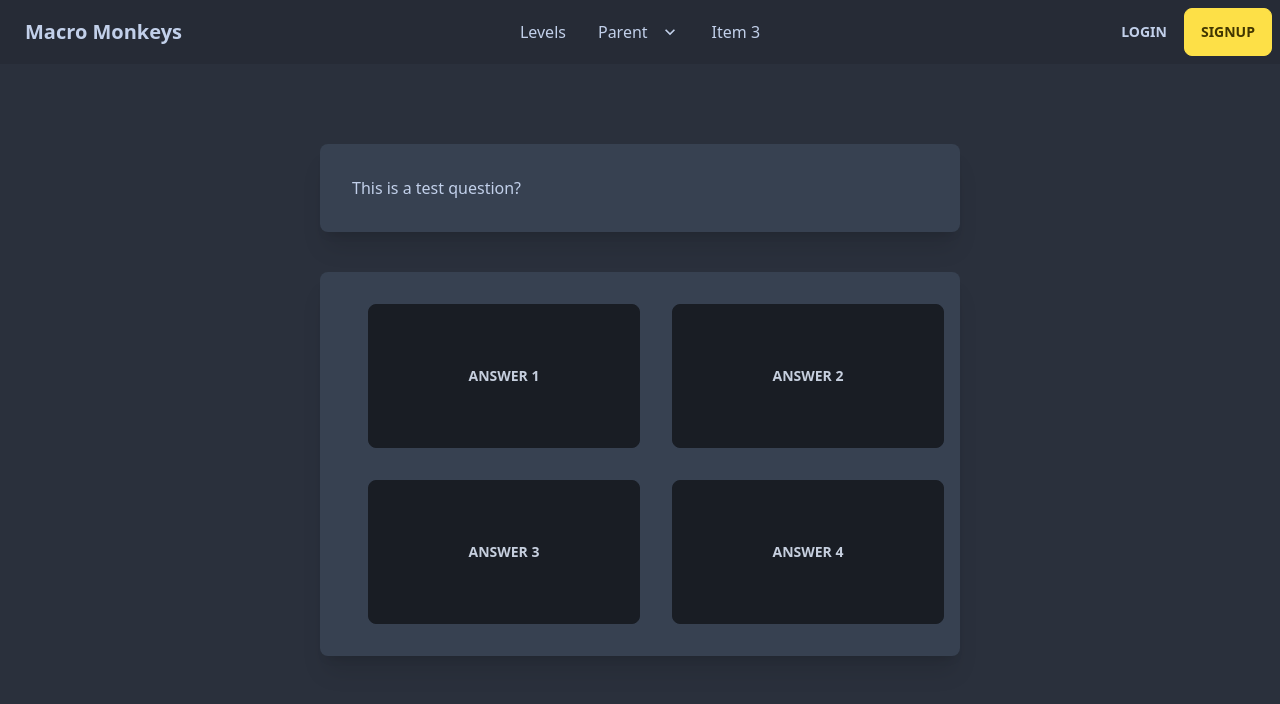
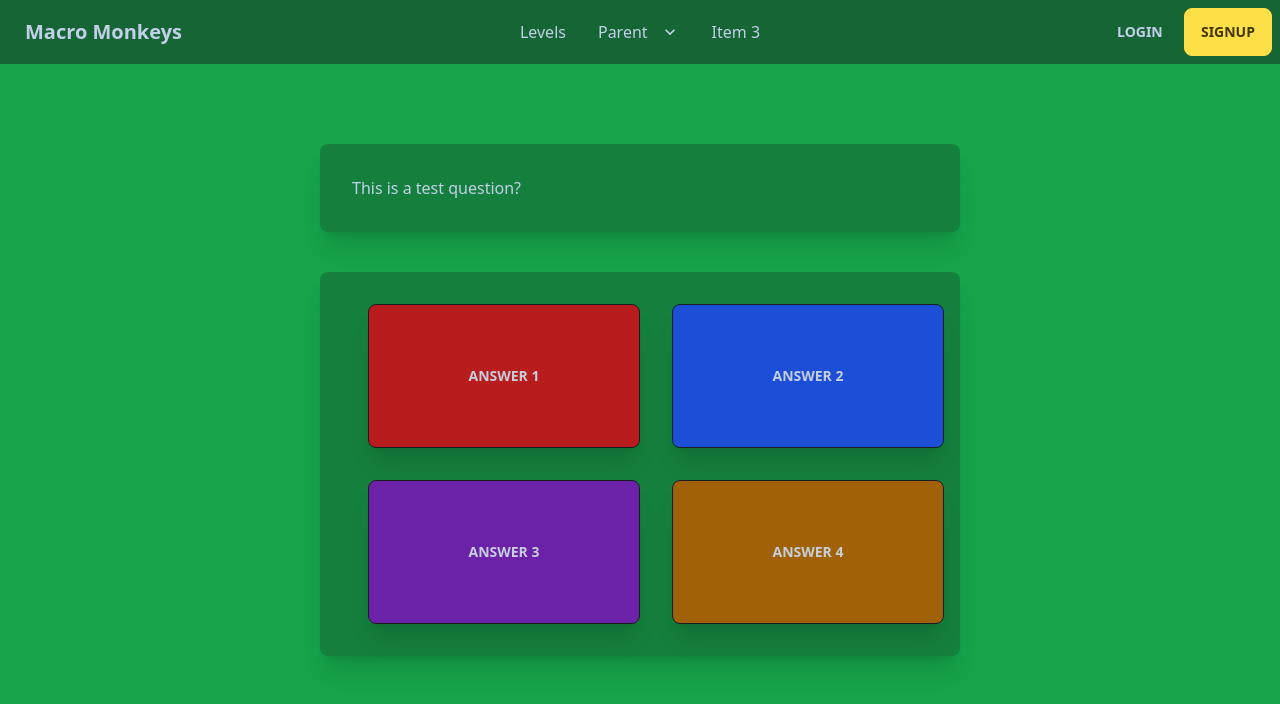
Before and after one commit to nicm2/macro-monkeys, a SvelteKit app: page /levels in a window 1280 px wide. Shown: the top 704 px of the page. Built offline with nearby package versions, Linux system fonts and the light colour scheme.

Commit message:
forgot what I changed

```diff
--- a/src/components/Navbar.svelte
+++ b/src/components/Navbar.svelte
@@ -5,7 +5,7 @@
 </script>
 
 
-<div class="navbar bg-base-200 p-2 fixed">
+<div class="navbar bg-green-800 p-2 fixed">
     <div class="navbar-start">
       <!-- svelte-ignore a11y-label-has-associated-control -->
       <div class="dropdown">
@@ -20,11 +20,14 @@
           <!-- svelte-ignore a11y-no-noninteractive-tabindex -->
           <li tabindex="0">
             <!-- svelte-ignore a11y-missing-attribute -->
+
+
+            <!-- Mobile Options Menu -->
             <a class="justify-between">
               Parent
               <svg class="fill-current" xmlns="http://www.w3.org/2000/svg" width="24" height="24" viewBox="0 0 24 24"><path d="M8.59,16.58L13.17,12L8.59,7.41L10,6L16,12L10,18L8.59,16.58Z"/></svg>
             </a>
-            <ul class="p-2">
+            <ul class="p-2 shadow menu menu-compact dropdown-content bg-green-800 rounded-box w-fit">
               <li><a href="/">Submenu 1</a></li>
               <li><a href="/">Submenu 2</a></li>
             </ul>
@@ -32,6 +35,7 @@
           <li><a href="/">Item 3</a></li>
         </ul>
       </div>
+
       <a href="/" class="btn btn-ghost normal-case text-xl">Macro Monkeys</a>
     </div>
     <div class="navbar-center hidden lg:flex">
@@ -44,7 +48,7 @@
             Parent
             <svg class="fill-current" xmlns="http://www.w3.org/2000/svg" width="20" height="20" viewBox="0 0 24 24"><path d="M7.41,8.58L12,13.17L16.59,8.58L18,10L12,16L6,10L7.41,8.58Z"/></svg>
           </a>
-          <ul class="p-2">
+          <ul class="p-2 shadow menu menu-compact dropdown-content bg-green-800 rounded-box w-fit">
             <li><a href="/">Submenu 1</a></li>
             <li><a href="/">Submenu 2</a></li>
           </ul>
@@ -67,12 +71,14 @@
             <ul tabindex="0" class="mt-3 p-2 shadow menu menu-compact dropdown-content bg-base-100 rounded-box w-52">
               <li><a href="/" >Profile</a></li>
               <li><a href="/" >Settings</a></li>
-              <li><a href="/">Logout</a></li>
+              <li><a href="/" >Logout</a></li>
             </ul>
           </div>
         {:else}
+          <div class="gap-2" >
             <a href="/login" class="btn btn-ghost">Login</a>
             <a href="/signup" class="btn btn-primary">Signup</a>
-          {/if}
+          </div>
+        {/if}
     </div>
   </div>
--- a/src/routes/(authentication)/+layout.svelte
+++ b/src/routes/(authentication)/+layout.svelte
@@ -1,5 +1,8 @@
-<div class="flex justify-center h-screen w-screen">
-	<div class=" bg-gray-700 flex flex-col p-8 w-96 h-fit justify-around self-center rounded-lg gap-4 shadow-xl">
+<a href="/" class="btn self-start btn-ghost normal-case absolute text-xl m-2">Macro Monkeys</a>
+
+<div class="flex flex-col justify-center h-screen w-screen bg-green-600">
+
+	<div class=" bg-green-700 flex flex-col p-8 w-96 h-fit justify-around self-center rounded-lg gap-4 shadow-xl">
 
         <slot />
 
--- a/src/routes/(default)/+page.svelte
+++ b/src/routes/(default)/+page.svelte
@@ -1,4 +1,4 @@
-<div class="flex px-8 py-24">
+<div class="flex px-8 py-24 bg-green-700 h-screen w-screen">
     <h1>Welcome to your library project</h1>
     <p>Create your package using @sveltejs/package and preview/showcase your work with SvelteKit</p>
     <p>Visit <a href="https://kit.svelte.dev">kit.svelte.dev</a> to read the documentation</p>
--- a/src/routes/(default)/levels/+page.svelte
+++ b/src/routes/(default)/levels/+page.svelte
@@ -1,27 +1,31 @@
-<div class="flex flex-col w-screen h-screen justify-center gap-10">
+<div class="flex flex-col w-screen h-screen justify-center gap-10 bg-green-600">
 
-    <div class="flex flex-col bg-gray-700 rounded-lg shadow-xl w-96 md:w-1/2 h-fit self-center p-8">
+    <div class="flex flex-col bg-green-700 rounded-lg shadow-xl w-96 md:w-1/2 h-fit self-center p-8">
 
-        This is a test question?
+        <!-- Question for quiz -->
+        <p>This is a test question?</p>
 
     </div>
 
-    <div class="flex flex-col bg-gray-700 rounded-lg shadow-xl w-96 md:w-1/2 h-96 self-center py-8 px-12 justify-center gap-8">
+    <div class="flex flex-col bg-green-700 rounded-lg shadow-xl w-96 md:w-1/2 h-96 self-center py-8 px-12 justify-center gap-8">
 
         <div class="flex w-full h-1/2 self-center justify-around gap-8">
 
-            <div class="flex btn w-1/2 h-full self-stretch">Answer 1</div>
+            <!-- Answer 1 (Top Left) -->
+            <div class="flex btn bg-red-700 w-1/2 h-full shadow-xl">Answer 1</div>
 
-            <div class="flex btn w-1/2 h-full self-stretch">Answer 2</div>
+            <!-- Answer 2 (Top Right) -->
+            <div class="flex btn bg-blue-700 w-1/2 h-full shadow-xl">Answer 2</div>
 
         </div>
 
         <div class="flex w-full h-1/2 self-center justify-around gap-8">
 
-            <div class="flex btn w-1/2 h-full">Answer 3</div>
+            <!-- Answer 3 (Bot Left) -->
+            <div class="flex btn bg-purple-800 w-1/2 h-full shadow-xl">Answer 3</div>
 
-            <div class="flex btn w-1/2 h-full">Answer 4</div>
-
+            <!-- Answer 4 (Bot Right) -->
+            <div class="flex btn bg-yellow-700 w-1/2 h-full shadow-xl">Answer 4</div>
 
         </div>
 
--- a/src/routes/(default)/levels/[level]/+page.svelte
+++ b/src/routes/(default)/levels/[level]/+page.svelte
@@ -1,12 +1,12 @@
-<div class="flex flex-col w-screen h-screen justify-center gap-10">
+<div class="flex flex-col w-screen h-screen justify-center gap-10 bg-green-600">
 
-    <div class="flex flex-col bg-gray-700 rounded-lg shadow-xl w-96 md:w-1/2 h-fit self-center p-8">
+    <div class="flex flex-col bg-green-700 rounded-lg shadow-xl w-96 md:w-1/2 h-fit self-center p-8">
 
         This is a test question?
 
     </div>
 
-    <div class="flex flex-col bg-gray-700 rounded-lg shadow-xl w-96 md:w-1/2 h-96 self-center py-8 px-12 justify-center gap-8">
+    <div class="flex flex-col bg-green-700 rounded-lg shadow-xl w-96 md:w-1/2 h-96 self-center py-8 px-12 justify-center gap-8">
 
         <div class="flex w-full h-1/2 self-center justify-around gap-8">
 
--- a/tailwind.config.cjs
+++ b/tailwind.config.cjs
@@ -13,7 +13,7 @@ module.exports = {
 
           "primary": "#fde047",
 
-          "secondary": "#92400e",
+          "secondary": "#713f12",
 
           "accent": "#1FB2A5",
 
```
